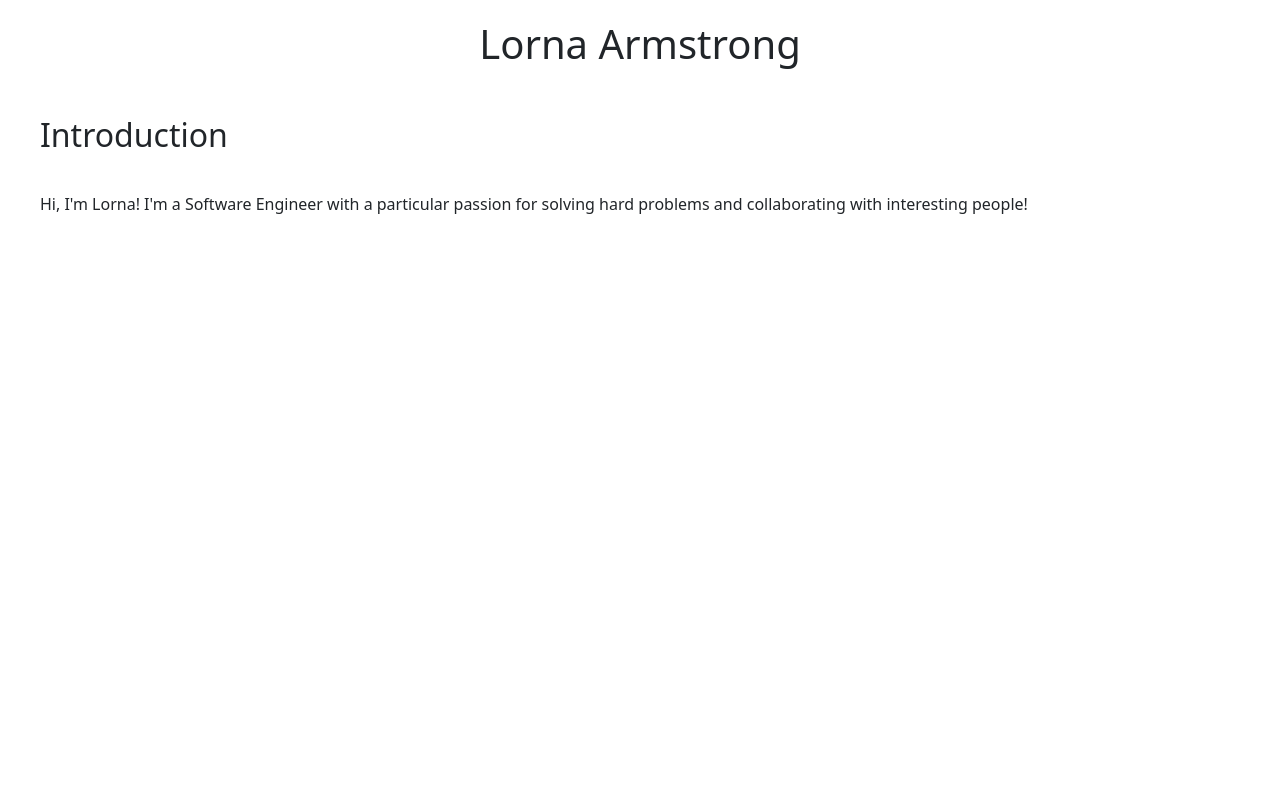
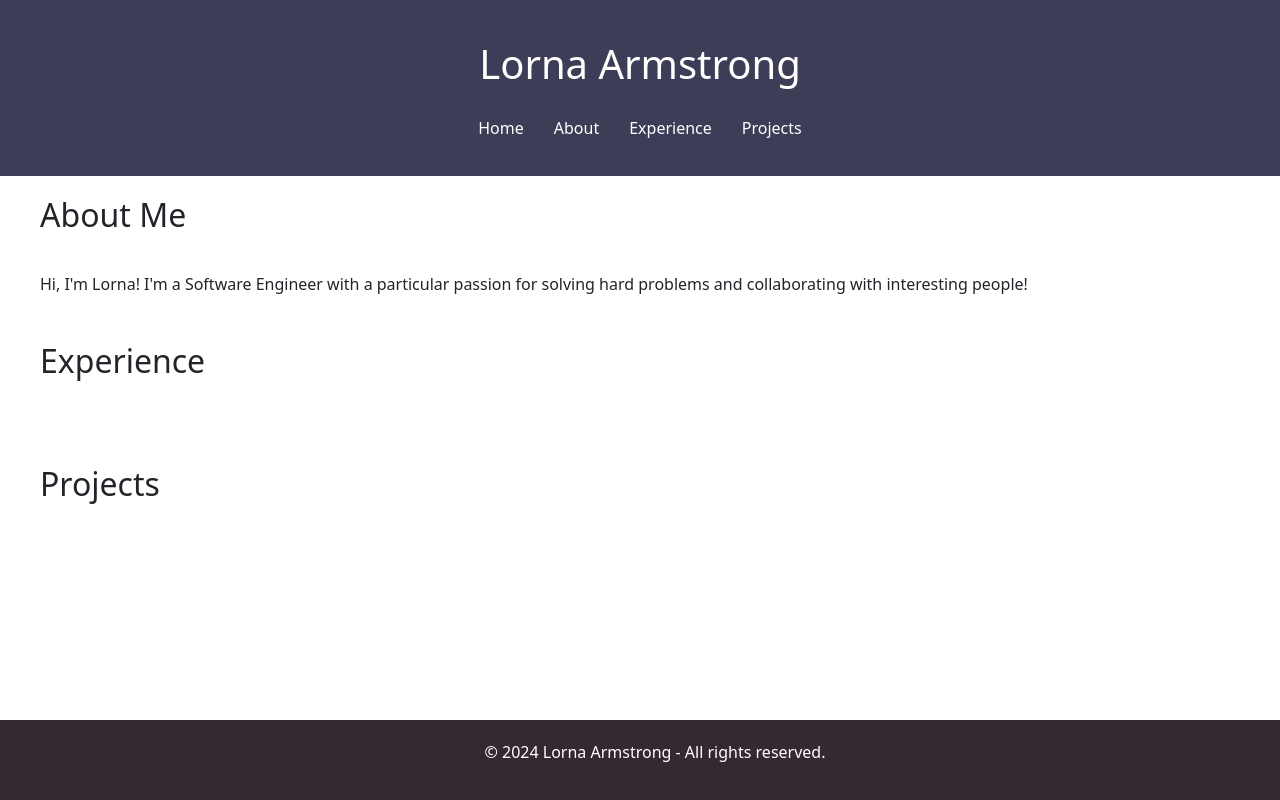
Before and after one commit to lornaarmstrong/my-portfolio, a React (Vite) app: page / in a window 1280 px wide. Built offline with nearby package versions, Linux system fonts and the light colour scheme.

Commit message:
Add Basic Structure

```diff
--- a/src/App.tsx
+++ b/src/App.tsx
@@ -1,12 +1,20 @@
-import Header from "./components/Header";
-import Introduction from "./components/Introduction";
+import Header from "./components/Header/Header";
+import Footer from "./components/Footer/Footer";
+import ContentBlock from "./components/ContentBlock/ContentBlock";
 import "./App.css";
+
+// Variables
+const introduction =
+  "Hi, I'm Lorna! I'm a Software Engineer with a particular passion for solving hard problems and collaborating with interesting people!";
 
 function App() {
   return (
-    <div>
+    <div className="App">
       <Header />
-      <Introduction />
+      <ContentBlock header={"About Me"} paragraph={introduction} />
+      <ContentBlock header={"Experience"} paragraph={""} />
+      <ContentBlock header={"Projects"} paragraph={""} />
+      <Footer />
     </div>
   );
 }
--- /dev/null
+++ b/src/components/ContentBlock/ContentBlock.tsx
@@ -0,0 +1,17 @@
+import React from "react";
+
+type ContentBlockProps = {
+  header: string;
+  paragraph: string;
+};
+
+const ContentBlock: React.FC<ContentBlockProps> = ({ header, paragraph }) => {
+  return (
+    <div>
+      <h2>{header}</h2>
+      <p>{paragraph}</p>
+    </div>
+  );
+};
+
+export default ContentBlock;
--- /dev/null
+++ b/src/components/Footer/Footer.css
@@ -0,0 +1,9 @@
+.footer {
+    background-color: #342831;
+    padding: 10px;
+    color: white;
+    text-align: center;
+    position: fixed;
+    width: 100%;
+    bottom: 0;
+}
--- /dev/null
+++ b/src/components/Footer/Footer.tsx
@@ -0,0 +1,12 @@
+import React from "react";
+import "./Footer.css";
+
+const Footer: React.FC = () => {
+  return (
+    <footer className="footer">
+      <p>&copy; 2024 Lorna Armstrong - All rights reserved.</p>
+    </footer>
+  );
+};
+
+export default Footer;
--- a/src/components/Header.tsx
+++ /dev/null
@@ -1,9 +0,0 @@
-function Header() {
-  return (
-    <header>
-      <h1>Lorna Armstrong</h1>
-    </header>
-  );
-}
-
-export default Header;
--- /dev/null
+++ b/src/components/Header/Header.css
@@ -0,0 +1,21 @@
+.header {
+    background-color: #3e3d58;
+    padding: 20px;
+    color: white;
+    text-align: center;
+}
+
+.header nav ul {
+    list-style: none;
+    padding: 0;
+}
+
+.header nav ul li {
+    display: inline;
+    margin: 0 15px;
+}
+
+.header nav ul li a {
+    color: white;
+    text-decoration: none;
+}
--- /dev/null
+++ b/src/components/Header/Header.tsx
@@ -0,0 +1,28 @@
+import React from "react";
+import "./Header.css";
+
+const Header: React.FC = () => {
+  return (
+    <header className="header">
+      <h1>Lorna Armstrong</h1>
+      <nav>
+        <ul>
+          <li>
+            <a href="#home">Home</a>
+          </li>
+          <li>
+            <a href="#about">About</a>
+          </li>
+          <li>
+            <a href="#experience">Experience</a>
+          </li>
+          <li>
+            <a href="#projects">Projects</a>
+          </li>
+        </ul>
+      </nav>
+    </header>
+  );
+};
+
+export default Header;
--- a/src/components/Introduction.tsx
+++ /dev/null
@@ -1,13 +0,0 @@
-function Introduction() {
-  return (
-    <div>
-      <h2>Introduction</h2>
-      <p>
-        Hi, I'm Lorna! I'm a Software Engineer with a particular passion for
-        solving hard problems and collaborating with interesting people!
-      </p>
-    </div>
-  );
-}
-
-export default Introduction;
```
Also changed, not shown: src/components/ListGroup.tsx (deleted, +0 -33 lines), src/components/NavBar/NavBar.tsx (added, +16 -0 lines).
